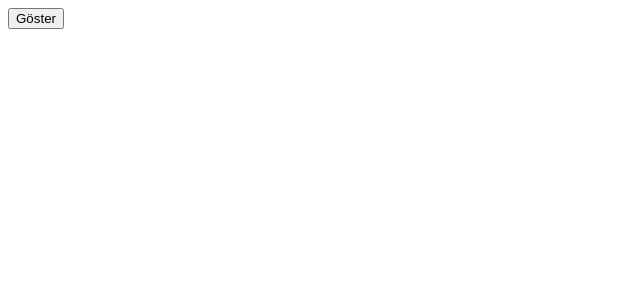
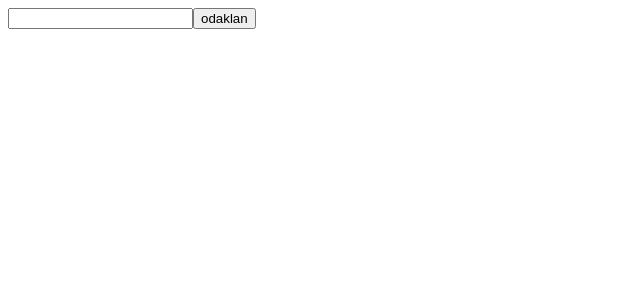
Before and after one commit to firatToktas/react-test, a React (Create React App) app: page / in a window 1280 px wide. Shown: the top 300 px of the page, without its empty margins (0-640 px from the left). Built offline with nearby package versions, Linux system fonts and the light colour scheme.

Commit message:
useRef() ve forwardRef() kullanımı

```diff
--- a/src/App.js
+++ b/src/App.js
@@ -2,6 +2,7 @@
 import { createElement, useState } from 'react';
 import Button from "./components/Button";
 import Tab from "./components/Tab"
+import Refden from "./components/Refdene"
 import Test from "./Test.js"
 
 function App() {
@@ -23,22 +24,27 @@ function App() {
       {/* <h1 style={{color:'tomato', fontWeight:'700', fontSize:'45px'}}>Anan be anan</h1>
       <label htmlFor='search' onClick={anan}>Arama</label>
       <input type='text' id='search' tabIndex="1"/> */}
-      <button onClick={()=> setShow(show=> !show)}>
+
+      {/*  ELMAN GİZLE GÖSTER */}
+      {/* <button onClick={()=> setShow(show=> !show)}>
         {show ? 'Gizle' :'Göster'}
       </button>
       {show && <Test/>}
+       */}
+
+      <Refden/>
 
 
-      {/* tab menüsü */}
+      {/* TAB MENÜSÜ */}
       {/* <div style={{padding:"20px"}}>
         <Tab activeTab={1}>
           <Tab.Panel  title="Profil">1. tab</Tab.Panel>
           <Tab.Panel title="Hakkında">2. tab</Tab.Panel>
           <Tab.Panel title="Ayarlar">3. tab</Tab.Panel>
         </Tab>
-      </div>
+    </div> */}
 
-      <Button variant="default" >beanan</Button>
+      {/*<Button variant="default" >beanan</Button>
       <Button variant="success">beanan</Button>
       <Button variant="warning">beanan</Button>
       <Button variant="danger">beanan</Button> */}
--- a/src/Test.js
+++ b/src/Test.js
@@ -24,7 +24,7 @@ function App(){
         <div>
             <h3>{postID}</h3>
             <div>
-            {post && JSON.stringify(post)}
+            {post && JSON.stringify(post)}  //eğer post varsa JSON.stringify ederek postu göster
             </div>
             <button onClick={()=>setpostID(postID=> postID+1)}>Sonraki Konu</button>
             <hr/>
--- /dev/null
+++ b/src/components/Refdene.js
@@ -0,0 +1,25 @@
+import { forwardRef,useRef } from "react";
+
+//! ÖNEMLİ: forwardRef kullanırken önce props'u ikinci olarak ta ref'i almanız gerekiyor
+
+function Input(props, ref){
+    return <input ref={ref} type="text" {...props}/>
+}
+//jsx elemaları için ref kullnımı için forwardRef'i import etmemiz gerekiyor
+Input=forwardRef(Input)
+
+function Refde (){
+    // html elmenaları için ref kullanımı
+    const inputRef=useRef()
+    const focusInput=()=>{
+        inputRef.current.focus()
+    }
+    return (
+    <>
+        <Input ref={inputRef}/>
+        <button onClick={focusInput}>odaklan</button>
+    </>
+    )
+}
+
+export default Refde
--- a/src/components/Tab.js
+++ b/src/components/Tab.js
@@ -1,12 +1,9 @@
-import { useEffect, useState } from "react";
+import { useState } from "react";
 
 function Tab({children,activeTab}){
     const [active , setActive]=useState(activeTab); //setActive çalışıtğı zaman hangi butona tıklnadıysa onun indexini active set ediyor
-
-    // useEffect(()=>{ //useEffect burada activeTab'ı dinliyor activeTab değiştiğinde bu fonkisyon çalışacak, ama şuan gereksiz
-    //     setActive(activeTab)
-    // },[activeTab])
-
+    console.log(children);
+    console.log(active);
     return(
         <div>
             <nav>
@@ -25,7 +22,7 @@ function Tab({children,activeTab}){
 
 Tab.Panel=function({children, title}){
     return(
-        <div>{children}</div>
+        <div>{children} {" "} {title}</div>
     )
 }
 
--- a/src/tailwind.css
+++ b/src/tailwind.css
@@ -7,7 +7,7 @@ input{
     border: 1px solid black;
     margin: 2px;
 }
-button{
+/* button{
     border: 1px solid black;
     background-color: rgb(217, 217, 217);
-}
+} */
```
